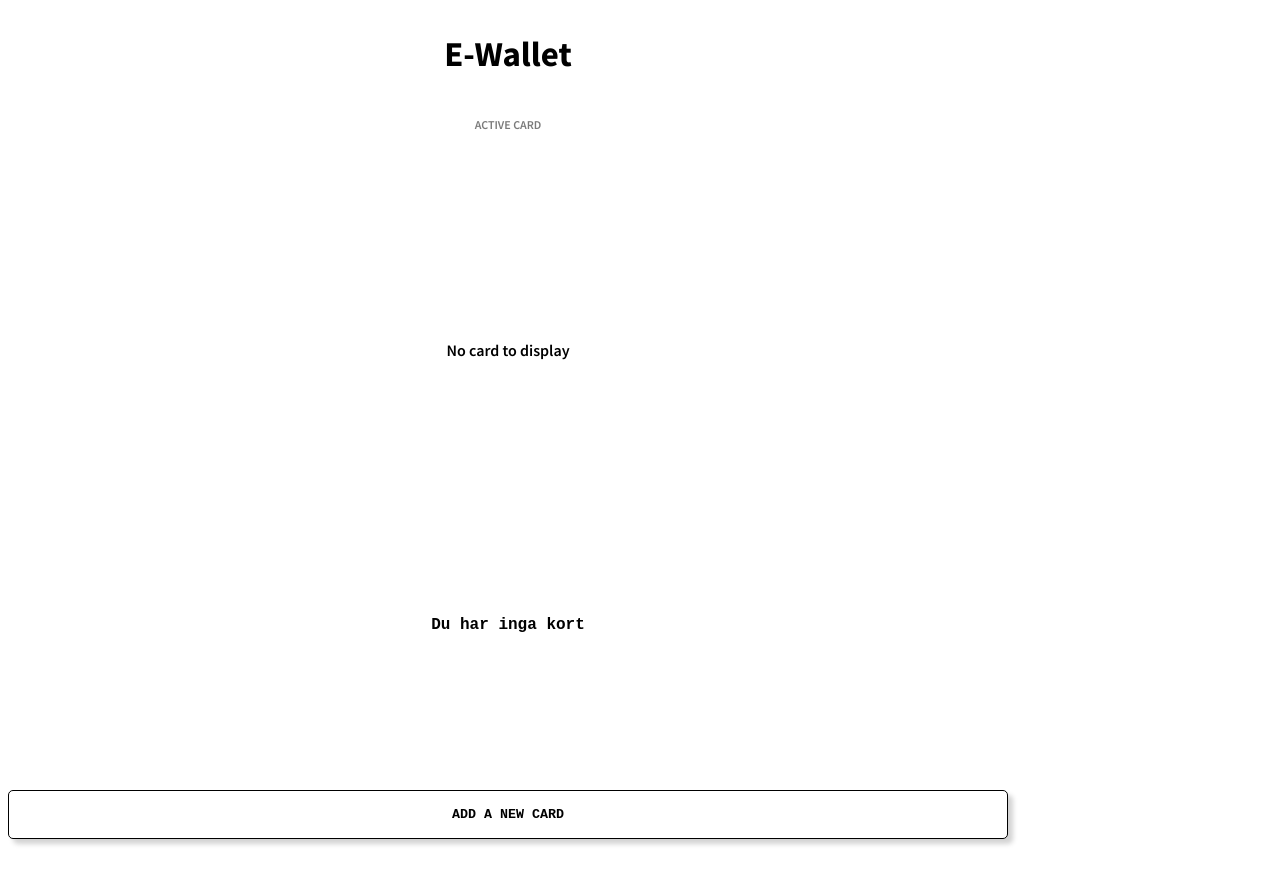
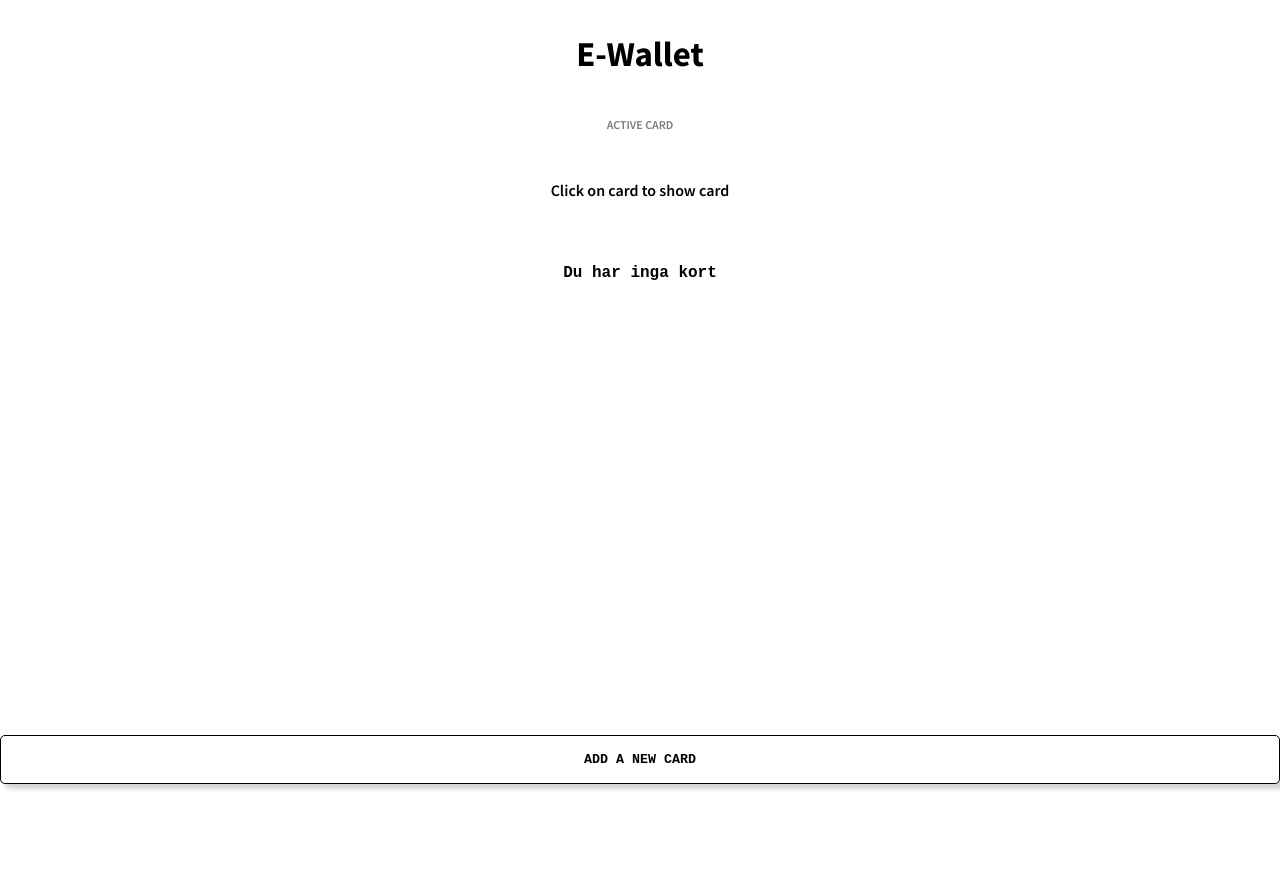
Before and after one commit to MartinaSTV/ExaminationReact, a React (Vite) app in the folder e-wallet/: page / in a window 1280 px wide. Shown: the top 884 px of the page. Before the commit the page ends 863 px from the top, so only its background shows below. Built offline with nearby package versions, Linux system fonts and the light colour scheme; a web font is replaced by a local one.

Commit message:
Css vh 100% och min widh på index css

```diff
--- a/e-wallet/index.html
+++ b/e-wallet/index.html
@@ -6,7 +6,7 @@
     <meta name="viewport" content="width=device-width, initial-scale=1.0" />
     <title>Vite + React</title>
   </head>
-  <body>
+  <body class="body">
     <div id="root"></div>
     <script type="module" src="/src/main.jsx"></script>
   </body>
--- a/e-wallet/src/App.scss
+++ b/e-wallet/src/App.scss
@@ -1,4 +1,5 @@
 @import url('https://fonts.googleapis.com/css2?family=PT+Mono&family=Source+Sans+Pro:wght@600;700&display=swap');
 .App{
-    max-width: 1000px;
+    width: 100%;
+    height: 100%;
 }
--- a/e-wallet/src/components/Card/Card.jsx
+++ b/e-wallet/src/components/Card/Card.jsx
@@ -22,7 +22,7 @@ console.log('hej')
         dispatch(showCard(props.item))
     }
         return(
-             <section  onClick={ handleclikedCard}  className='card' style={ props.item && props.item.Vendor[3]? {color:`${props.item.Vendor[3]}`, background: `${props.item.Vendor[2]}`} :{backround: 'grey' } }>
+             <section  onClick={ handleclikedCard}  className={ props.item? `card ${props.item.Vendor[0]}`: 'card'} style={ props.item && props.item.Vendor[3]? {color:`${props.item.Vendor[3]}`, background: `${props.item.Vendor[2]}`} :{backround: 'grey' } }>
                 <section className='card__section' >
                     <article  className='card__pictures'>
                         <img src={props.item ? props.item.Vendor[4]: chipDark} alt="chip"/>
--- a/e-wallet/src/components/Card/Card.scss
+++ b/e-wallet/src/components/Card/Card.scss
@@ -5,11 +5,10 @@
     padding: 1rem;
     display: flex;
     flex-direction: column;
-    margin: -11rem;
     position: relative;
     z-index: 1;
     min-height: 11rem;
-   /*  text-shadow: -1px -1px rgb(243, 235, 235); */
+    width: 300px;
 
         &__section{
             display: flex;
@@ -65,7 +64,19 @@
         }
 }
 .card:hover{
-    box-shadow: 5px  5px 5px grey;
+    box-shadow: 5px  5px 5px rgb(129, 126, 126);
+}
+.bitcoin{
+    text-shadow: -0.5px -0.5px  rgb(91, 88, 88);
+}
+.ninja{
+    text-shadow: -0.5px -0.5px rgb(71, 70, 70);
+}
+.blockchain{
+    text-shadow: 0.5px 0.5px rgb(68, 66, 66);
+}
+.evil{
+    text-shadow: -0.5px -0.5px rgb(105, 104, 104);
 }
 @media only screen and (max-width: 310px) {
 
--- a/e-wallet/src/components/CardForm/CardForm.scss
+++ b/e-wallet/src/components/CardForm/CardForm.scss
@@ -3,6 +3,7 @@
     flex-direction: column;
     font-family: 'PT Mono', monospace;
     font-size: 0.75rem;
+    width: 100%;
 
     &__button{
         width: 100%;
--- a/e-wallet/src/components/CardStack/CardStack.jsx
+++ b/e-wallet/src/components/CardStack/CardStack.jsx
@@ -14,6 +14,7 @@ function CardStack(){
 
     return(
         <section className="card-stack">
+
             <section className="card-stack__cards" >
                 {cardsElement.length >0 ? cardsElement: <p className="card-stack__nocard">Du har inga kort</p>}
             </section>
--- a/e-wallet/src/components/CardStack/CardStack.scss
+++ b/e-wallet/src/components/CardStack/CardStack.scss
@@ -1,11 +1,14 @@
 .card-stack{
-   margin-top: 10rem;
-   display: grid;
-   grid-template-columns: repeat(1, 1fr);
-   gap: 1rem;
+    margin-bottom: 1rem;
+    height: 100%;
+    height: 800px;
+    /* overflow: scroll; */
 
     &__cards{
-        grid-column: auto span 1 ;
+        display: grid;
+        grid-template-columns: repeat(1, 1fr);
+        // gör en auto rows och sen bestämer du hur stor containern ska vara istället för Auto som anpassar sig efter innehållet
+        grid-auto-rows: 3rem;
     }
     &__nocard{
         font-family: 'PT Mono', monospace;
--- a/e-wallet/src/index.scss
+++ b/e-wallet/src/index.scss
@@ -0,0 +1,6 @@
+.body{
+    height: 100vh;
+    min-width: 320px;
+    margin-left: auto;
+    margin-right: auto;
+}
--- a/e-wallet/src/views/AddCard.scss
+++ b/e-wallet/src/views/AddCard.scss
@@ -2,8 +2,10 @@
     display: flex;
     flex-direction: column;
     justify-content: center;
-    padding: 0.5rem;
     align-items: center;
+    width: 100%;
+    height: 100%;
+    width: 100%;
 
     &__title{
         font-family: 'Source Sans Pro';
@@ -12,10 +14,12 @@
         font-size: 2.18rem;
         line-height: 100%;
         text-transform: uppercase;
+        margin: 0.5rem;
     }
     &__form{
         margin-top: 1rem;
         margin-bottom: 1rem;
+        max-width: 320px;
     }
     &__text{
         font-family: 'Source Sans Pro';
@@ -27,18 +31,14 @@
         color: rgba(34, 34, 34, 0.6);
     }
     &__card{
-        margin-top: 12rem;
+        margin-top: 1rem;
         margin-bottom: 3rem;
-      /*   box-shadow: 5px  5px 5px lightgrey; */
     }
 }
 @media only screen and (max-width: 300px) {
     .add-card__card{
-        display: flex;
-        flex-direction: column;
-        align-items: center;
-
+        &__form{
+            max-width: 150px;
+        }
     }
-
-
   }
--- a/e-wallet/src/views/Home.jsx
+++ b/e-wallet/src/views/Home.jsx
@@ -21,7 +21,7 @@ function Home (){
             <h1 className="home__title">E-Wallet</h1>
             <h4 className="home__text">Active Card</h4>
             <section className="home__showCard">
-              { showCard.hasOwnProperty('Vendor')? <Card item={ showCard }/> : <p className="home__nocard">No card to display</p> }
+              { showCard.hasOwnProperty('Vendor')? <Card item={ showCard }/> : <p className="home__nocard">Click on card to show card</p> }
 
             </section>
             <section className="home__cardStack">
--- a/e-wallet/src/views/Home.scss
+++ b/e-wallet/src/views/Home.scss
@@ -3,6 +3,8 @@
     flex-direction: column;
     justify-content: center;
     align-items: center;
+    width: 100%;
+    height: 100%;
 
     &__button{
         border: 1px solid black;
@@ -15,6 +17,9 @@
         font-weight: 700;
         box-shadow: 5px  5px 5px lightgrey;
         margin-bottom: 1rem;
+        margin-top: 1rem;
+        position: fixed;
+        bottom: 0;
     }
     &__title{
         font-family: 'Source Sans Pro';
@@ -37,9 +42,8 @@
         min-height: 350px ;
     }
     &__showCard{
-        margin-top: 11rem;
-        margin-bottom: 3rem;
-
+        margin-top: 1rem;
+        margin-bottom: 1rem;
     }
     &__nocard{
         font-family: 'Source Sans Pro';
```
